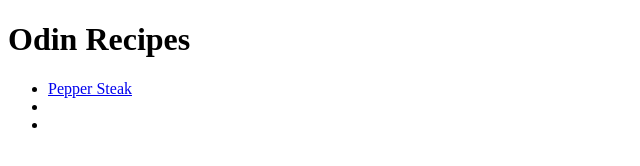
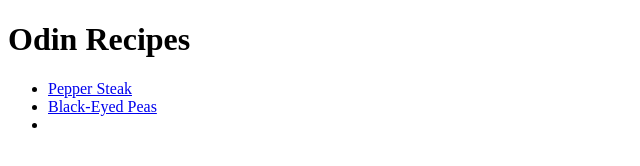
Before and after one commit to A1r0x/odin-recipes, a plain HTML site: page index.html in a window 1280 px wide. Shown: the whole page, without its empty margins (0-640 px from the left). Drawn offline with Linux system fonts and the light colour scheme.

Commit message:
Add link to black-eyed peas recipe to index.html

```diff
--- a/index.html
+++ b/index.html
@@ -9,7 +9,7 @@
     <h1>Odin Recipes</h1>
     <ul>
         <li><a href="./recipes/steak.html">Pepper Steak</a></li>
-        <li></li>
+        <li><a href="./recipes/peas.html">Black-Eyed Peas</a></li>
         <li></li>
     </ul>
 </body>
```
